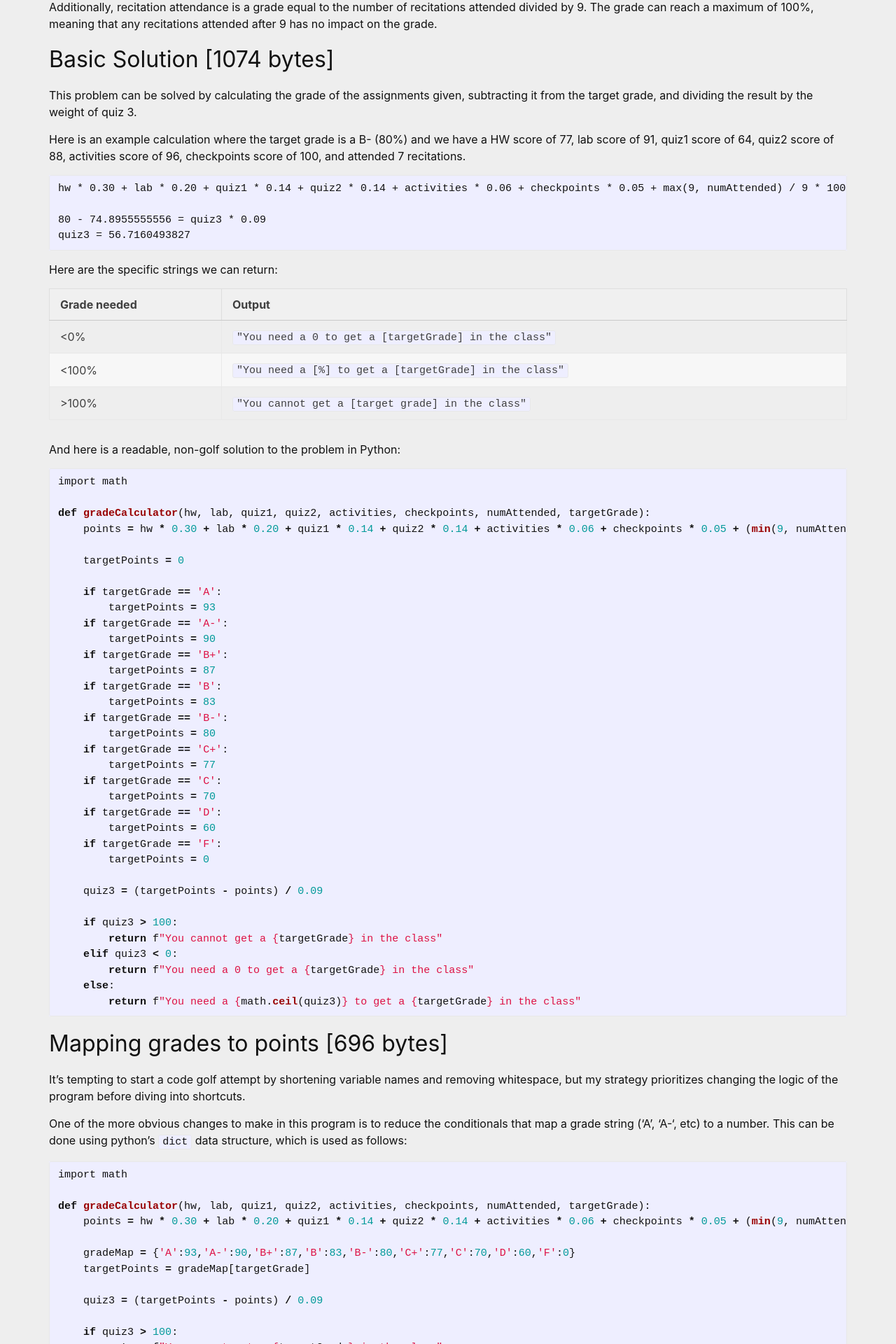
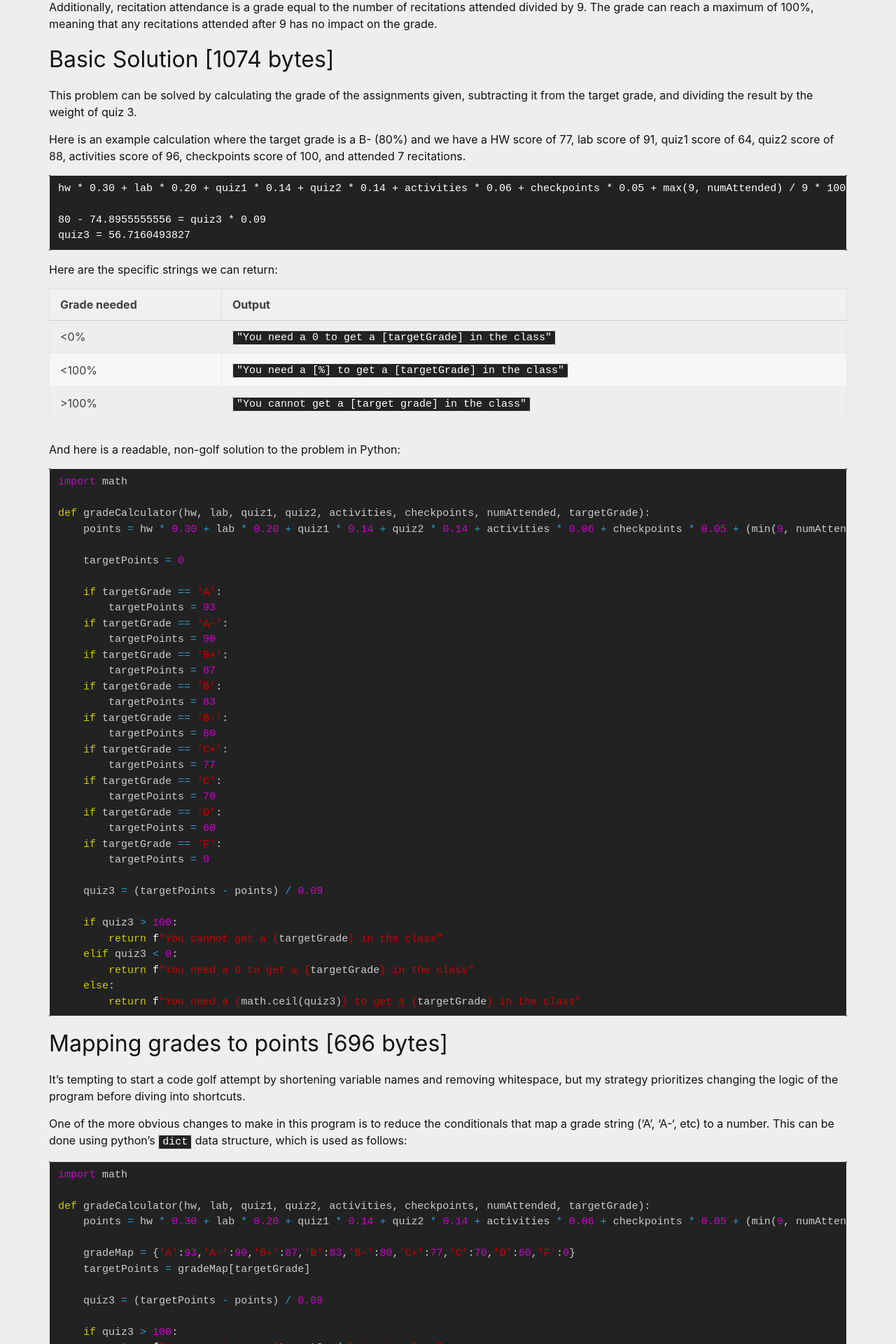
Before and after one commit to dmicz/dmicz.github.io, a Jekyll site: the page built from docs/_posts/2023-10-02-code-golf-1.markdown, in a window 1280 px wide. Shown: the part 1836-3756 px from the top of the page at 70% size. Built offline with Jekyll 4.4.1, drawn with Linux system fonts in a browser that asks for light colours.

Commit message:
Update code styling

```diff
--- a/docs/_sass/minima/_base.scss
+++ b/docs/_sass/minima/_base.scss
@@ -151,7 +151,8 @@ code {
   @include relative-font-size(0.9375);
   border: 1px solid $grey-color-light;
   border-radius: 3px;
-  background-color: #eef;
+  background-color: #222;
+  color: #fff;
 }
 
 code {
--- a/docs/_sass/minima/_syntax-highlighting.scss
+++ b/docs/_sass/minima/_syntax-highlighting.scss
@@ -2,70 +2,81 @@
  * Syntax highlighting styles
  */
 .highlight {
-  background: #fff;
+  background: #222;
   @extend %vertical-rhythm;
 
   .highlighter-rouge & {
-    background: #eef;
+    background: #222;
   }
 
-  .c     { color: #998; font-style: italic } // Comment
-  .err   { color: #a61717; background-color: #e3d2d2 } // Error
-  .k     { font-weight: bold } // Keyword
-  .o     { font-weight: bold } // Operator
-  .cm    { color: #998; font-style: italic } // Comment.Multiline
-  .cp    { color: #999; font-weight: bold } // Comment.Preproc
-  .c1    { color: #998; font-style: italic } // Comment.Single
-  .cs    { color: #999; font-weight: bold; font-style: italic } // Comment.Special
-  .gd    { color: #000; background-color: #fdd } // Generic.Deleted
-  .gd .x { color: #000; background-color: #faa } // Generic.Deleted.Specific
-  .ge    { font-style: italic } // Generic.Emph
-  .gr    { color: #a00 } // Generic.Error
-  .gh    { color: #999 } // Generic.Heading
-  .gi    { color: #000; background-color: #dfd } // Generic.Inserted
-  .gi .x { color: #000; background-color: #afa } // Generic.Inserted.Specific
-  .go    { color: #888 } // Generic.Output
-  .gp    { color: #555 } // Generic.Prompt
-  .gs    { font-weight: bold } // Generic.Strong
-  .gu    { color: #aaa } // Generic.Subheading
-  .gt    { color: #a00 } // Generic.Traceback
-  .kc    { font-weight: bold } // Keyword.Constant
-  .kd    { font-weight: bold } // Keyword.Declaration
-  .kp    { font-weight: bold } // Keyword.Pseudo
-  .kr    { font-weight: bold } // Keyword.Reserved
-  .kt    { color: #458; font-weight: bold } // Keyword.Type
-  .m     { color: #099 } // Literal.Number
-  .s     { color: #d14 } // Literal.String
-  .na    { color: #008080 } // Name.Attribute
-  .nb    { color: #0086B3 } // Name.Builtin
-  .nc    { color: #458; font-weight: bold } // Name.Class
-  .no    { color: #008080 } // Name.Constant
-  .ni    { color: #800080 } // Name.Entity
-  .ne    { color: #900; font-weight: bold } // Name.Exception
-  .nf    { color: #900; font-weight: bold } // Name.Function
-  .nn    { color: #555 } // Name.Namespace
-  .nt    { color: #000080 } // Name.Tag
-  .nv    { color: #008080 } // Name.Variable
-  .ow    { font-weight: bold } // Operator.Word
-  .w     { color: #bbb } // Text.Whitespace
-  .mf    { color: #099 } // Literal.Number.Float
-  .mh    { color: #099 } // Literal.Number.Hex
-  .mi    { color: #099 } // Literal.Number.Integer
-  .mo    { color: #099 } // Literal.Number.Oct
-  .sb    { color: #d14 } // Literal.String.Backtick
-  .sc    { color: #d14 } // Literal.String.Char
-  .sd    { color: #d14 } // Literal.String.Doc
-  .s2    { color: #d14 } // Literal.String.Double
-  .se    { color: #d14 } // Literal.String.Escape
-  .sh    { color: #d14 } // Literal.String.Heredoc
-  .si    { color: #d14 } // Literal.String.Interpol
-  .sx    { color: #d14 } // Literal.String.Other
-  .sr    { color: #009926 } // Literal.String.Regex
-  .s1    { color: #d14 } // Literal.String.Single
-  .ss    { color: #990073 } // Literal.String.Symbol
-  .bp    { color: #999 } // Name.Builtin.Pseudo
-  .vc    { color: #008080 } // Name.Variable.Class
-  .vg    { color: #008080 } // Name.Variable.Global
-  .vi    { color: #008080 } // Name.Variable.Instance
-  .il    { color: #099 } // Literal.Number.Integer.Long
+  pre { background-color: #222222 }
+  .hll { background-color: #222222 }
+  .c { color: #0000f0 } /* Comment */
+  .err { color: #cccccc; border: 1px solid #FF0000 } /* Error */
+  .g { color: #cccccc } /* Generic */
+  .k { color: #cdcd00 } /* Keyword */
+  .l { color: #cccccc } /* Literal */
+  .n { color: #cccccc } /* Name */
+  .o { color: #3399cc } /* Operator */
+  .x { color: #cccccc } /* Other */
+  .p { color: #cccccc } /* Punctuation */
+  .cm { color: #0000f0 } /* Comment.Multiline */
+  .cp { color: #0000f0 } /* Comment.Preproc */
+  .c1 { color: #0000f0 } /* Comment.Single */
+  .cs { color: #cd0000; font-weight: bold } /* Comment.Special */
+  .gd { color: #cd0000 } /* Generic.Deleted */
+  .ge { color: #cccccc; font-style: italic } /* Generic.Emph */
+  .gr { color: #FF0000 } /* Generic.Error */
+  .gh { color: #000080; font-weight: bold } /* Generic.Heading */
+  .gi { color: #00cd00 } /* Generic.Inserted */
+  .go { color: #808080 } /* Generic.Output */
+  .gp { color: #000080; font-weight: bold } /* Generic.Prompt */
+  .gs { color: #cccccc; font-weight: bold } /* Generic.Strong */
+  .gu { color: #800080; font-weight: bold } /* Generic.Subheading */
+  .gt { color: #0040D0 } /* Generic.Traceback */
+  .kc { color: #cdcd00 } /* Keyword.Constant */
+  .kd { color: #00cd00 } /* Keyword.Declaration */
+  .kn { color: #cd00cd } /* Keyword.Namespace */
+  .kp { color: #cdcd00 } /* Keyword.Pseudo */
+  .kr { color: #cdcd00 } /* Keyword.Reserved */
+  .kt { color: #00cd00 } /* Keyword.Type */
+  .ld { color: #cccccc } /* Literal.Date */
+  .m { color: #cd00cd } /* Literal.Number */
+  .s { color: #cd0000 } /* Literal.String */
+  .na { color: #cccccc } /* Name.Attribute */
+  .nb { color: #cd00cd } /* Name.Builtin */
+  .nc { color: #00cdcd } /* Name.Class */
+  .no { color: #cccccc } /* Name.Constant */
+  .nd { color: #cccccc } /* Name.Decorator */
+  .ni { color: #cccccc } /* Name.Entity */
+  .ne { color: #666699; font-weight: bold } /* Name.Exception */
+  .nf { color: #cccccc } /* Name.Function */
+  .nl { color: #cccccc } /* Name.Label */
+  .nn { color: #cccccc } /* Name.Namespace */
+  .nx { color: #cccccc } /* Name.Other */
+  .py { color: #cccccc } /* Name.Property */
+  .nt { color: #cccccc } /* Name.Tag */
+  .nv { color: #00cdcd } /* Name.Variable */
+  .ow { color: #cdcd00 } /* Operator.Word */
+  .w { color: #cccccc } /* Text.Whitespace */
+  .mf { color: #cd00cd } /* Literal.Number.Float */
+  .mh { color: #cd00cd } /* Literal.Number.Hex */
+  .mi { color: #cd00cd } /* Literal.Number.Integer */
+  .mo { color: #cd00cd } /* Literal.Number.Oct */
+  .sb { color: #cd0000 } /* Literal.String.Backtick */
+  .sc { color: #cd0000 } /* Literal.String.Char */
+  .sd { color: #cd0000 } /* Literal.String.Doc */
+  .s2 { color: #cd0000 } /* Literal.String.Double */
+  .se { color: #cd0000 } /* Literal.String.Escape */
+  .sh { color: #cd0000 } /* Literal.String.Heredoc */
+  .si { color: #cd0000 } /* Literal.String.Interpol */
+  .sx { color: #cd0000 } /* Literal.String.Other */
+  .sr { color: #cd0000 } /* Literal.String.Regex */
+  .s1 { color: #cd0000 } /* Literal.String.Single */
+  .ss { color: #cd0000 } /* Literal.String.Symbol */
+  .bp { color: #cd00cd } /* Name.Builtin.Pseudo */
+  .vc { color: #00cdcd } /* Name.Variable.Class */
+  .vg { color: #00cdcd } /* Name.Variable.Global */
+  .vi { color: #00cdcd } /* Name.Variable.Instance */
+  .il { color: #cd00cd } /* Literal.Number.Integer.Long */
 }
```
